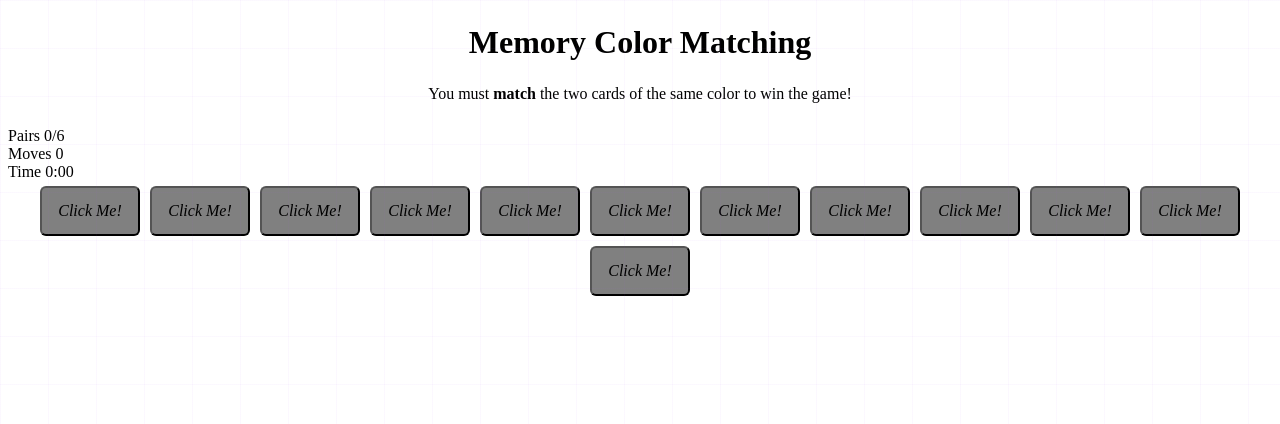
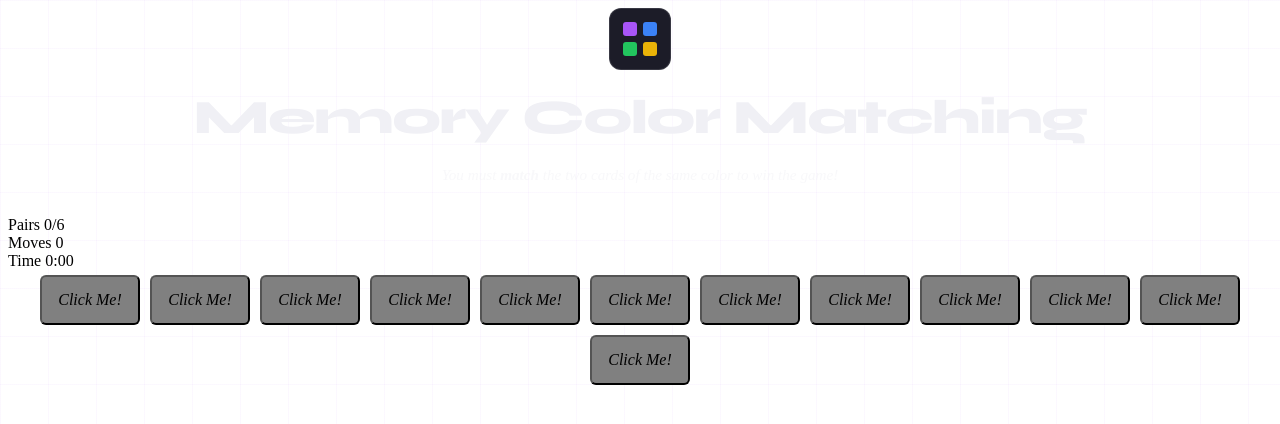
Before and after one commit to vnavirr/webjam25, a website: page index.html in a window 1280 px wide. Drawn offline with Linux system fonts and the light colour scheme.

Commit message:
Implement global CSS variables and logo styling

```diff
--- a/styles.css
+++ b/styles.css
@@ -1,10 +1,91 @@
-h1 {
-  font-family: Poppins;
-  margin: 24px 0;
-  color: rgb(0, 0, 0);
-  text-align: center;
+:root{
+  --red: #ef4444;
+  --orange: #f97316;
+  --yellow: #eab308;
+  --green: #22c55e;
+  --blue: #3b82f6;
+  --purple: #a855f7;
+
+  --bg: #0a0a0f;
+  --font-head: "Syne", sans-serif;
+  --font-body: "DM Sans", sans-serif;
+  --text: #f0f0f5;
+  --muted: rgba(240,240,245,0.45);
+
+  --surface:  #13131a;
+  --surface2: #1c1c28;
+  --border:  rgba(255,255,255,0.07);
+  --border2:   rgba(255,255,255,0.13);
+
+  --radius-card: 14px;
+  --radius-btn:  10px;
+  --card-back: #1e1e2e;
+  --card-front:#16162a;
+
+  --accent:    #a855f7;
+
 }
 
+html, body{
+  min-height: 100%;
+}
+
+body > * {
+  position: relative;
+  z-index: 1;
+}
+
+header {
+  text-align: center;
+  margin-bottom: 2rem;
+}
+
+.logo-mark {
+  width: 40px;
+  height: 40px;
+  margin: 0 auto 1rem;
+  border-radius: 12px;
+  background-color: var(--surface2);
+  border: 0.5px solid var(--border2);
+  display: grid;
+  grid-template-columns: 1fr 1fr;
+  grid-template-rows: 1fr 1fr;
+  gap: 5px;
+  padding: 10px;
+}
+
+.logo-mark::before,
+.logo-mark::after {
+  content: "";
+  border-radius: 3px;
+}
+
+.logo-mark{
+  position: relative;
+}
+
+.logo-mark::before {
+  position: absolute;
+  background-color: var(--purple);
+  top: 13px;
+  left: 13px;
+  width: 14px;
+  height: 14px;
+  border-radius: 3px;
+  box-shadow: 20px 0 0 var(--blue),
+              0 20px 0 var(--green),
+              20px 20px 0 var(--yellow);
+}
+
+h1 {
+  font-family: var(--font-head);
+  font-size: clamp(2rem, 5vw, 3rem);
+  font-weight: 800;
+  letter-spacing: -0.03em;
+  color: var(--text);
+  margin: 24px 0;
+  line-height: 1;
+}
 
 button {
   text-align: center;
@@ -18,10 +99,10 @@ button {
   margin: 5px;
 }
 .subtitle{
-  font-family: Poppins;
-  margin: 0 0 24px 0;
-  color: rgb(0, 0, 0);
-  text-align: center;
+  margin-top: 0.6rem;
+  font-size: 0.95rem;
+  color: var(--muted);
+  font-style: italic;
 }
 
 .bg-grid {
```
